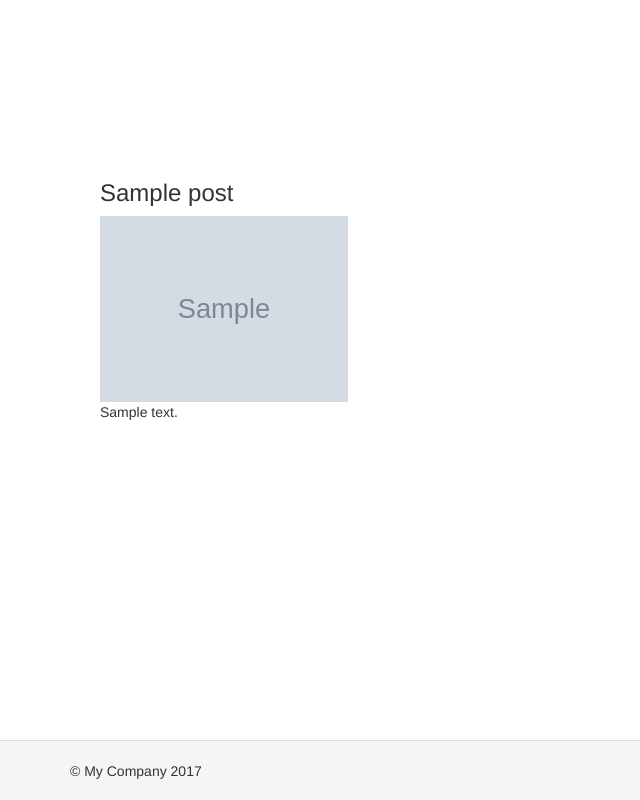
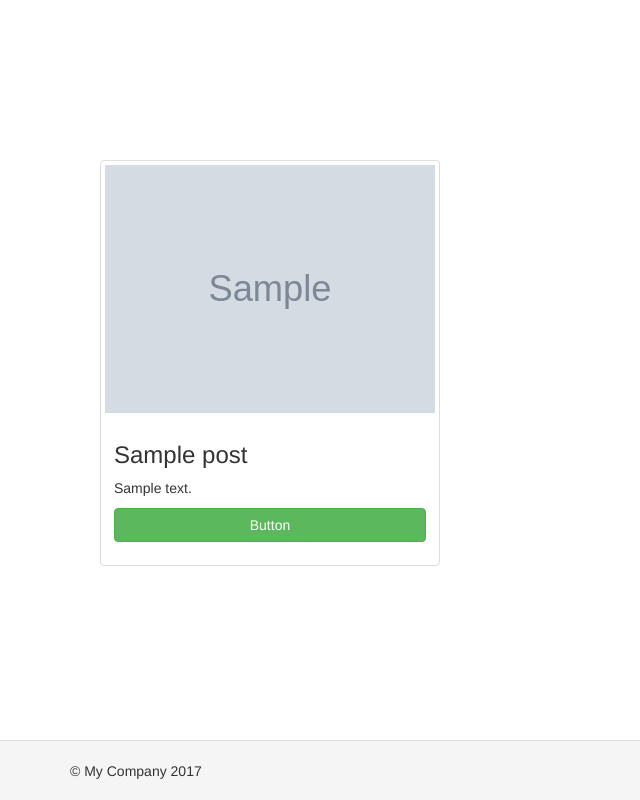
Before and after one commit to denis-yevduschenko/yii-repo, a Yii app: template views/post/index.php in a window 1280 px wide. Shown: the whole page, without its empty margins (0-640 px from the left). Run offline with PHP 8.4 and a stand-in for Yii, Linux system fonts and the light colour scheme; the template is opened without the code that fills it: most values are stand-ins (such as "Sample title", 1, 10 or a date in 2020); grey boxes marked "Sample" are stand-in pictures; data that the repository does not hold is empty; some libraries are stand-ins or nearby versions.

Commit message:
add Detail Post and counter hits for articles

```diff
--- a/config/db.php
+++ b/config/db.php
@@ -2,7 +2,8 @@
 
 return [
     'class' => 'yii\db\Connection',
-    'dsn' => 'mysql:host=localhost;port=3307;dbname=mysite-local',
+    'dsn' => 'mysql:host=localhost;port=3307;dbname=mysite-local',//my home db
+    //'dsn' => 'mysql:host=localhost;dbname=yii2_db',//my work db
     'username' => 'root',
     'password' => '',
     'charset' => 'utf8',
--- a/views/post/index.php
+++ b/views/post/index.php
@@ -36,10 +36,15 @@ use yii\bootstrap\Carousel;
 <div class="container">
     <div class="container-fluid">
         <?foreach ($posts as $post){?>
-            <div class="col-xs-6 col-sm-4 col-md-3">
-                <h3><?=$post->title?></h3>
-                <img src="<?=$post->img?>" class="img-responsive" alt="">
-                <p><?=$post->intro_text?></p>
+            <div class="col-xs-6 col-sm-6 col-md-4">
+                <div class="thumbnail">
+                    <img src="<?=$post->img?>" class="img-responsive" alt="">
+                    <div class="caption">
+                        <h3><?=$post->title?></h3>
+                        <p><?=$post->intro_text?></p>
+                        <p><a href="<?=Yii::$app->urlManager->createUrl(['post/article', 'id' => $post->id])?>" class="btn btn-success btn-block" role="button">Button</a></p>
+                    </div>
+                </div>
             </div>
         <?}?>
     </div>
```
Also changed, not shown: controllers/PostController.php (+7 -1 lines), views/post/article.php (added, +10 -0 lines).
